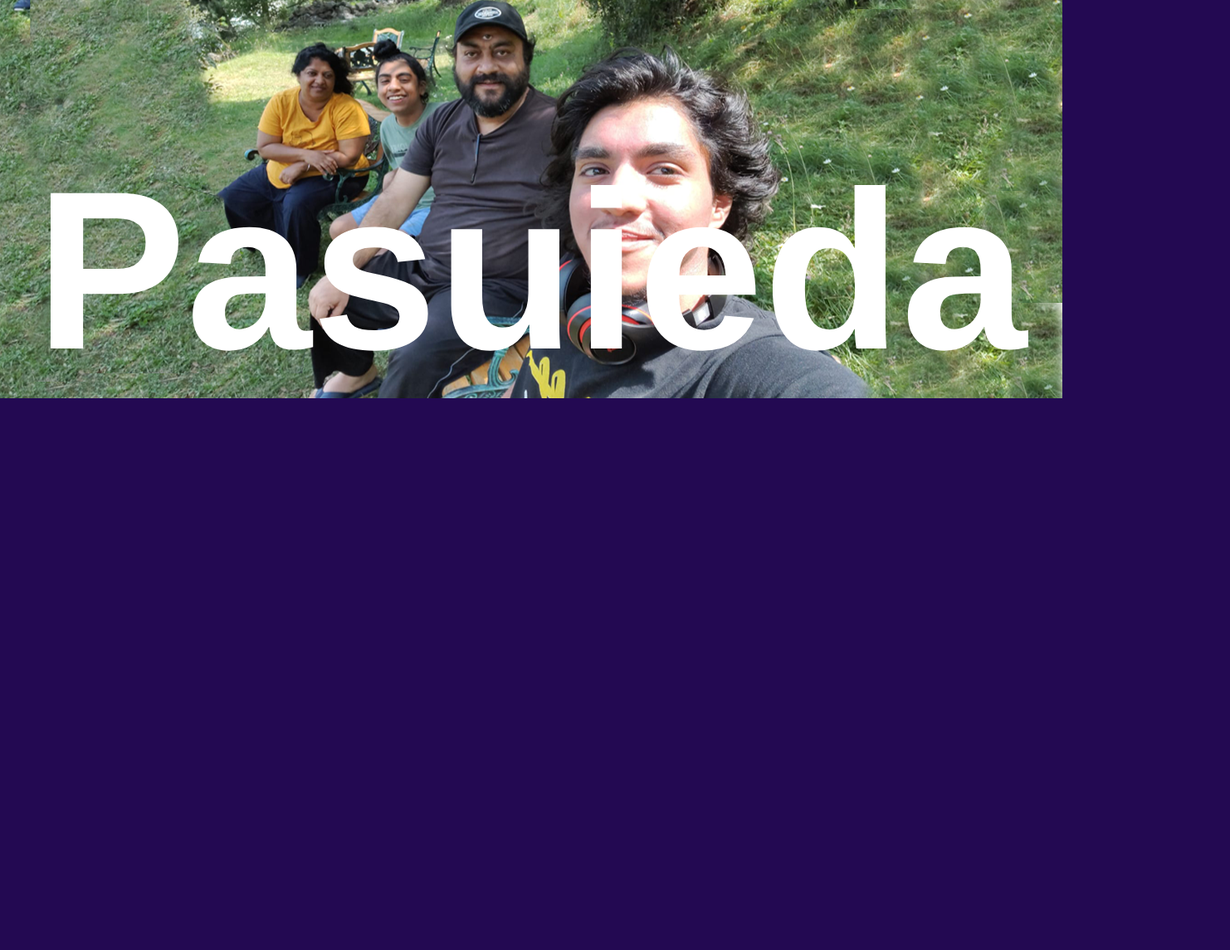
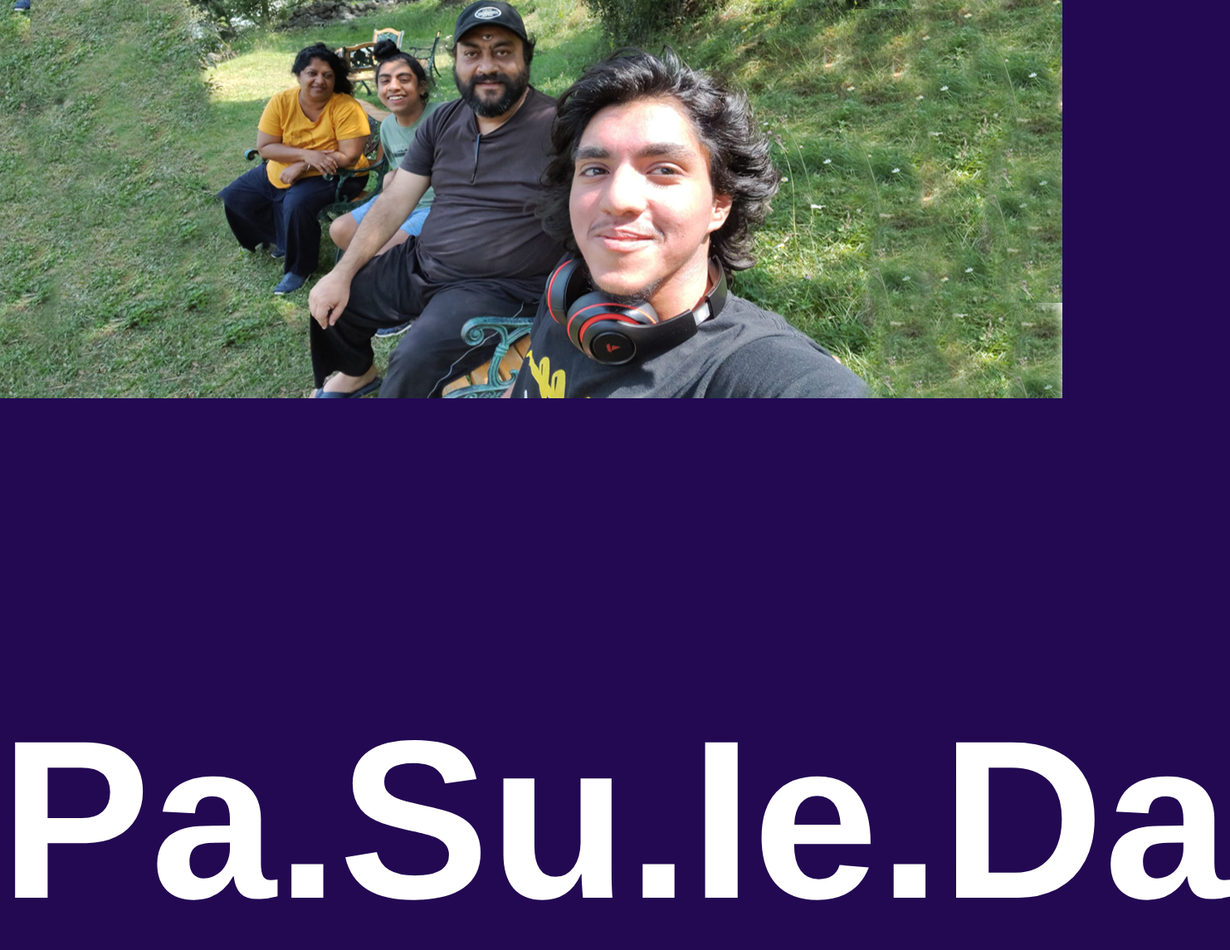
Before and after one commit to Daanish28/pasuieda_inbeta, a plain HTML site: page index.html in a window 1280 px wide. Shown: the whole page at 83% size, 1482 px wide, since content can reach past the window. Before the commit the page ends 800 px from the top, so only its background shows below. Drawn offline with Linux system fonts and the light colour scheme.

Commit message:
Update index.html

```diff
--- a/index.html
+++ b/index.html
@@ -4,8 +4,8 @@
 </head>
 <body>
 <div class="header">
-<h1>Pasuieda</h1>
 </div>
+<h1>Pa.Su.Ie.Da</h1>
 <div>
 
 
```
